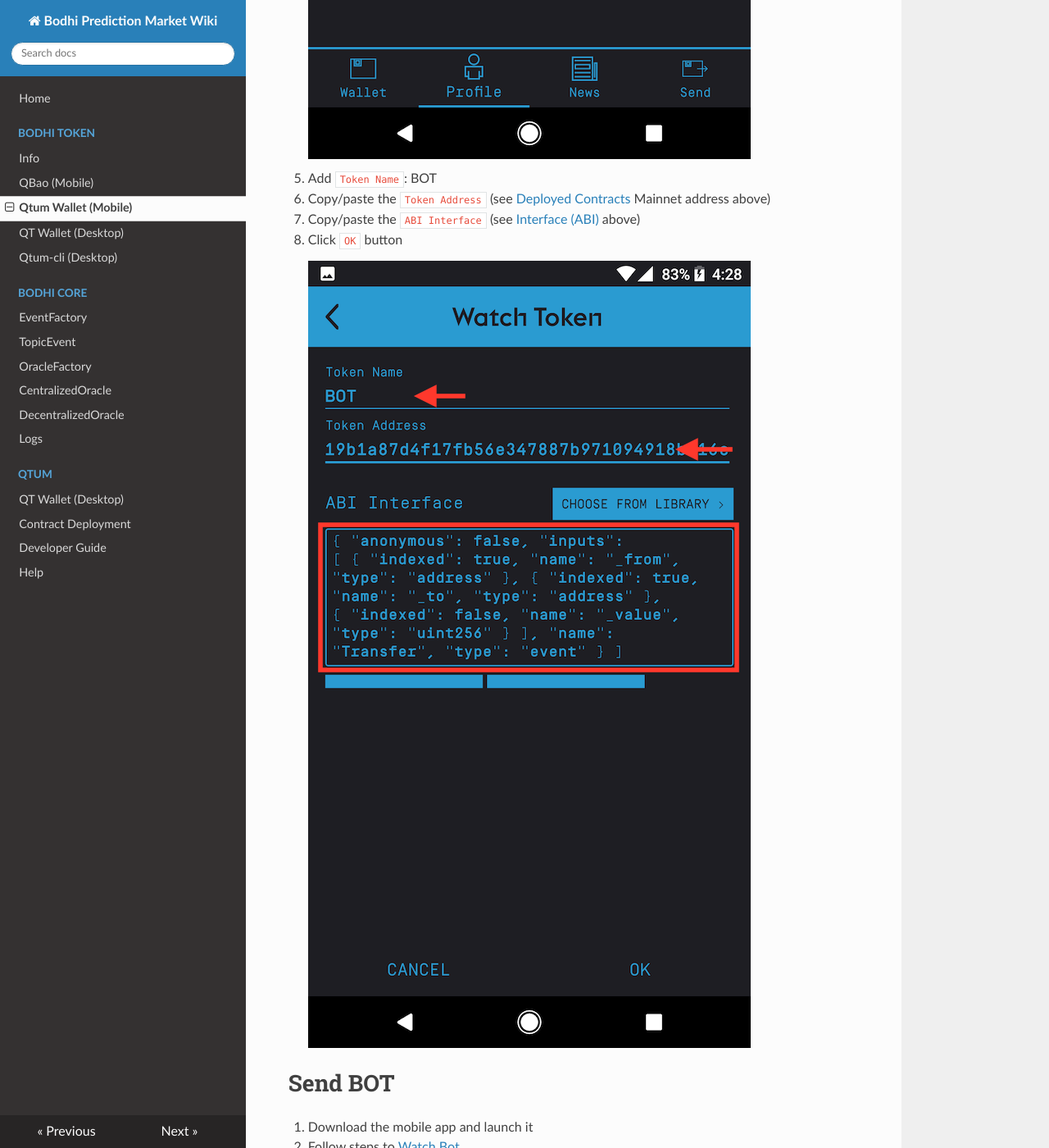
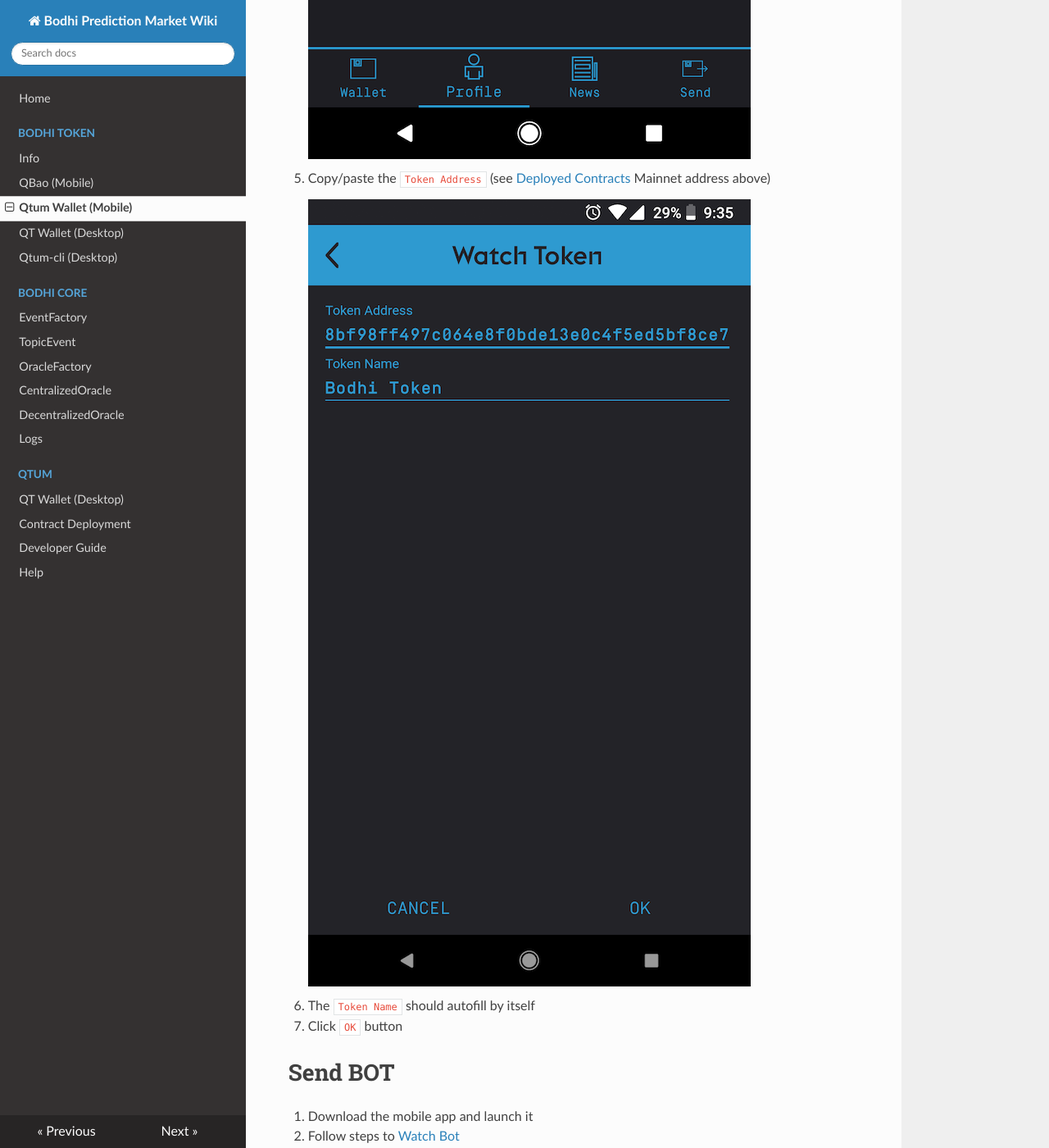
Before and after one commit to bodhiproject/wiki, an MkDocs documentation site: the page built from docs/bodhi_token/qtum_wallet_mobile.md, in a window 1280 px wide and 1400 px high, scrolled down 3162 px. Shown: the whole window at 82% size. Built offline with MkDocs 1.6.1, drawn with Linux system fonts in a browser that asks for light colours; nearby versions of some CDN libraries; comment, search, counter and statistics services are not loaded; old or Windows-style settings are respelled for this version of MkDocs.

Commit message:
Update qt mobile pic for watch token

```diff
--- a/docs/bodhi_token/qtum_wallet_mobile.md
+++ b/docs/bodhi_token/qtum_wallet_mobile.md
@@ -17,12 +17,12 @@
 
 	![](../img/qt_mobile_watch_3.png)
 
-5. Add `Token Name`: BOT
-6. Copy/paste the `Token Address` (see [Deployed Contracts](info.md#deployed-contracts) Mainnet address above)
-7. Copy/paste the `ABI Interface` (see [Interface (ABI)](info.md#interface-abi) above)
-8. Click `OK` button
+5. Copy/paste the `Token Address` (see [Deployed Contracts](info.md#deployed-contracts) Mainnet address above)
 
 	![](../img/qt_mobile_watch_4.png)
+
+6. The `Token Name` should autofill by itself
+7. Click `OK` button
 
 # Send BOT
 1. Download the mobile app and launch it
```
Also changed, not shown: docs/img/qt_mobile_watch_4.png.
